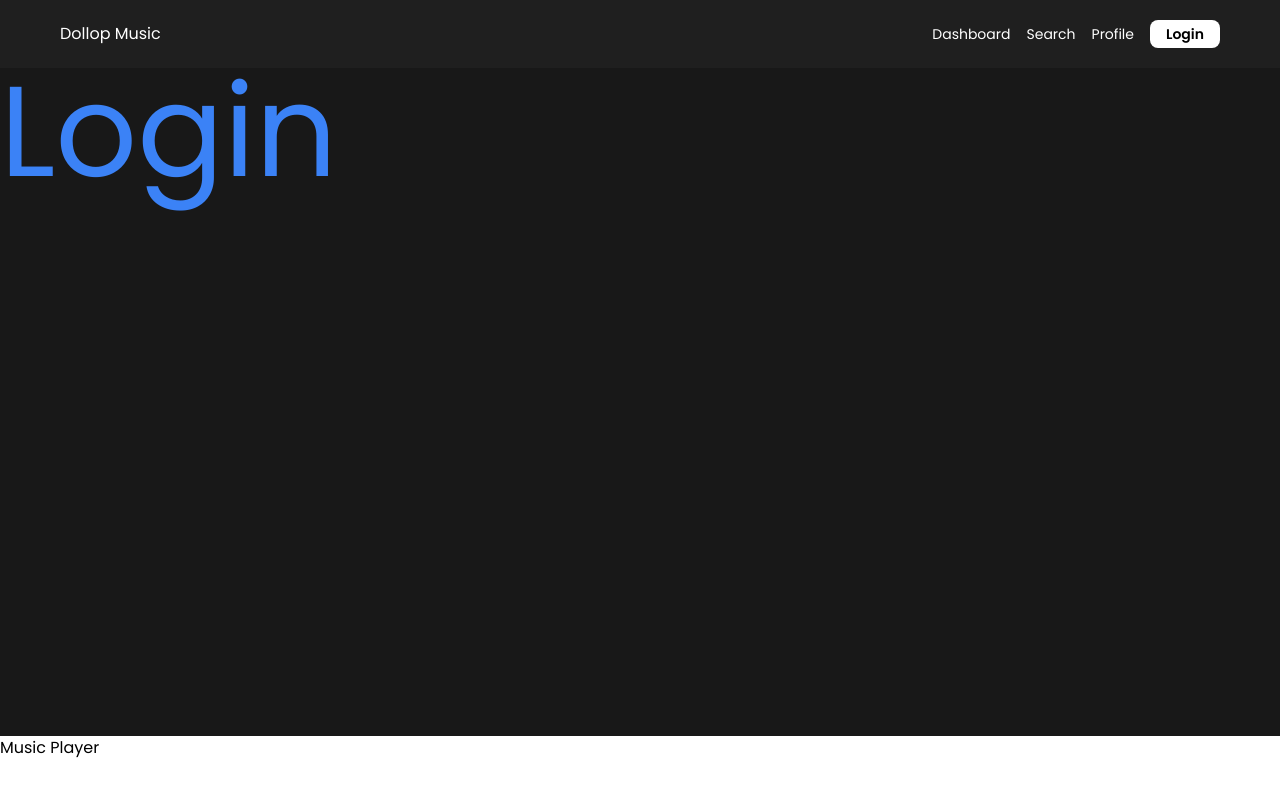
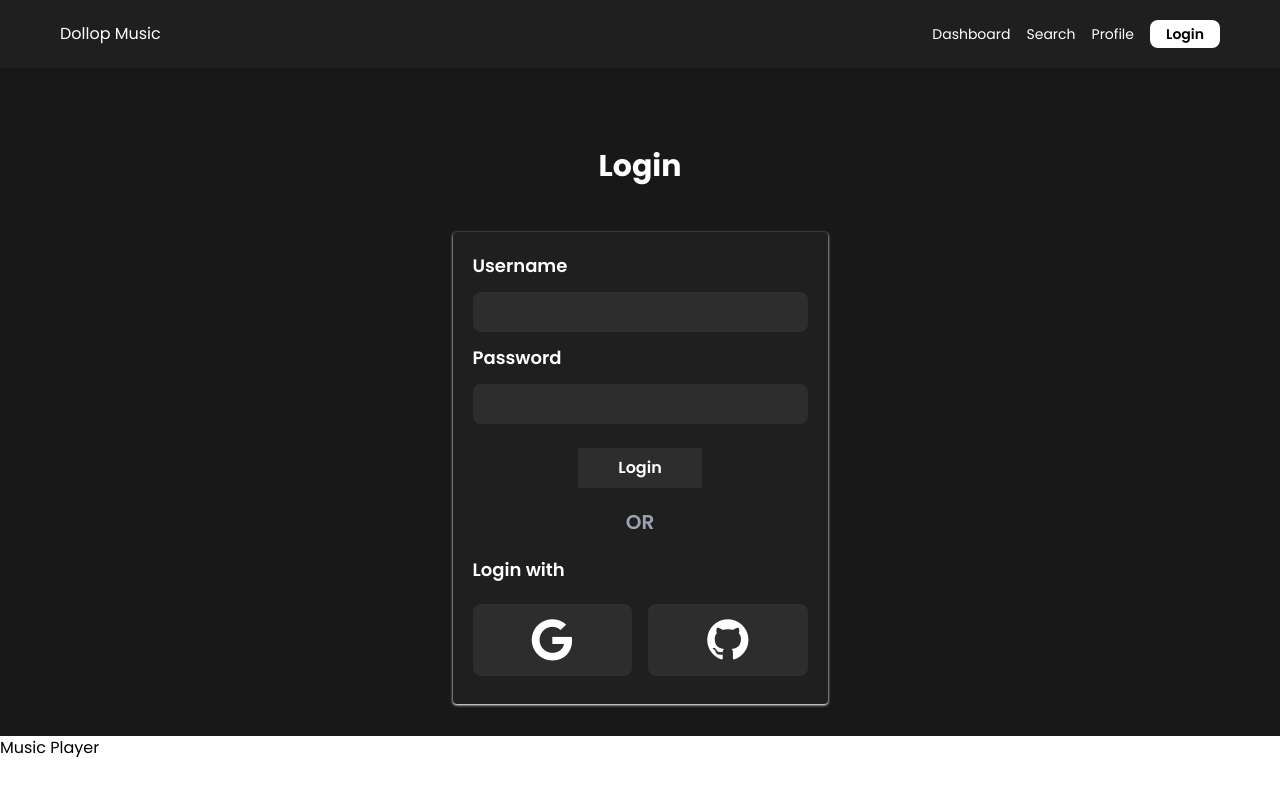
Before and after one commit to neelansh15/dollop-music, a Next.js app in the folder frontend/: page /login in a window 1280 px wide. Shown: the top 800 px of the page. Built offline with nearby package versions, Linux system fonts and the light colour scheme.

Commit message:
Add login page basic UI

```diff
--- a/frontend/pages/login/index.jsx
+++ b/frontend/pages/login/index.jsx
@@ -1,3 +1,91 @@
+import Card from "components/Card/Card";
+import { useState } from "react";
+
+// let [isLoginHovered, setLoginHovered] = useState()
+
+function LoginHandle() {
+  console.log("Login Button Pressed");
+}
+
+function RegisterHandle() {
+  console.log("Register Button Pressed");
+}
+
 export default function Login() {
-  return <h1 className="text-blue-500 text-9xl">Login</h1>;
+  const [hovered, setHovered] = useState(false);
+  const toggleHover = () => setHovered(!hovered);
+
+  return  <div className="px-15 py-10 pb-20 w-full">
+    <div className="grid grid-cols-[1fr,50px,1fr] gap-x-5 mt-10">
+
+      <div className="col-span-2 md:col-span-1">
+        <h1 className="text-3xl font-bold text-center">Login</h1>
+
+        <div className="m-12 mx-auto max-w-375px">
+          <Card>
+            <h1 className="text-lg font-semibold mb-3">Username</h1>
+            <input className="bg-dark-300 p-2 mb-3 w-full rounded-lg"></input>
+            <h1 className="text-lg font-semibold mb-3">Password</h1>
+            <input className="bg-dark-300 p-2 mb-3 w-full rounded-lg"></input>
+
+            <div className="text-center">
+              <button
+                onClick={LoginHandle}
+                onMouseEnter={toggleHover}
+                onMouseLeave={toggleHover}
+                className={"py-2 px-10 m-2 my-3 text-white bg-dark-300 font-semibold text-md rounded-lg" + (hovered ? "" : "bg-dark-100")}
+              >
+                Login
+              </button>
+            </div>
+
+            <h1 className="text-xl font-semibold m-2 mb-5 text-gray-400 text-center">OR</h1>
+
+            <h1 className="text-lg font-semibold mb-3">Login with</h1>
+
+            <div className="grid grid-cols-2">
+              <div className="col-span-1 bg-dark-300 rounded-lg text-center my-2 mr-2">
+                <span class="fa fa-google fa-3x m-3" aria-hidden="true"></span>
+              </div>
+
+              <div className="col-span-1 bg-dark-300 rounded-lg text-center my-2 ml-2">
+                <span class="fa fa-github fa-3x m-3" aria-hidden="true"></span>
+              </div>
+            </div>
+          </Card>
+        </div>
+      </div>
+
+      <div className="col-span-1">
+        <h1 className="text-3xl text-gray-400 font-bold text-center">OR</h1>
+        <div className="border-l-3 border-dark-300 rounded-lg h-500px w-0px mx-auto mt-10"></div>
+      </div>
+
+      <div className="col-span-2 md:col-span-1 ">
+        <h1 className="text-3xl font-bold text-center">Register</h1>
+
+        <div className="m-12 mx-auto max-w-375px">
+          <Card>
+            <h1 className="text-lg font-semibold mb-3">Username</h1>
+            <input className="bg-dark-300 p-2 mb-3 w-full rounded-lg"></input>
+            <h1 className="text-lg font-semibold mb-3">Email</h1>
+            <input className="bg-dark-300 p-2 mb-3 w-full rounded-lg"></input>
+            <h1 className="text-lg font-semibold mb-3">Password</h1>
+            <input className="bg-dark-300 p-2 mb-3 w-full rounded-lg"></input>
+            <h1 className="text-lg font-semibold mb-3">Confirm Password</h1>
+            <input className="bg-dark-300 p-2 mb-3 w-full rounded-lg"></input>
+
+            <div className="text-center">
+              <button
+                onClick={RegisterHandle}
+                className="py-2 px-10 m-2 mt-5 bg-dark-300 text-white font-semibold text-md rounded-lg"
+              >
+                Register
+              </button>
+            </div>
+          </Card>
+        </div>
+      </div>
+    </div>
+  </div>;
 }
```
